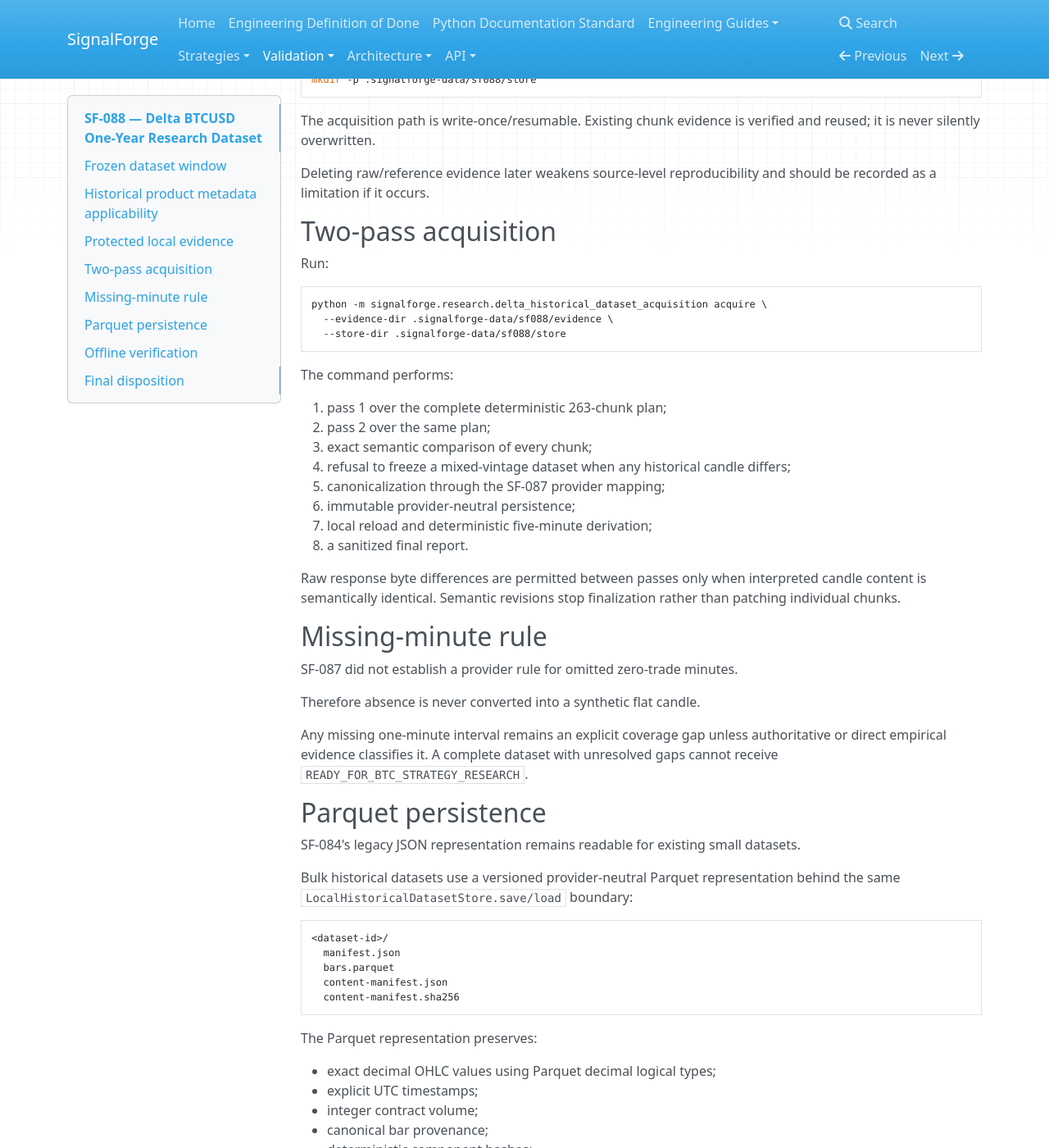
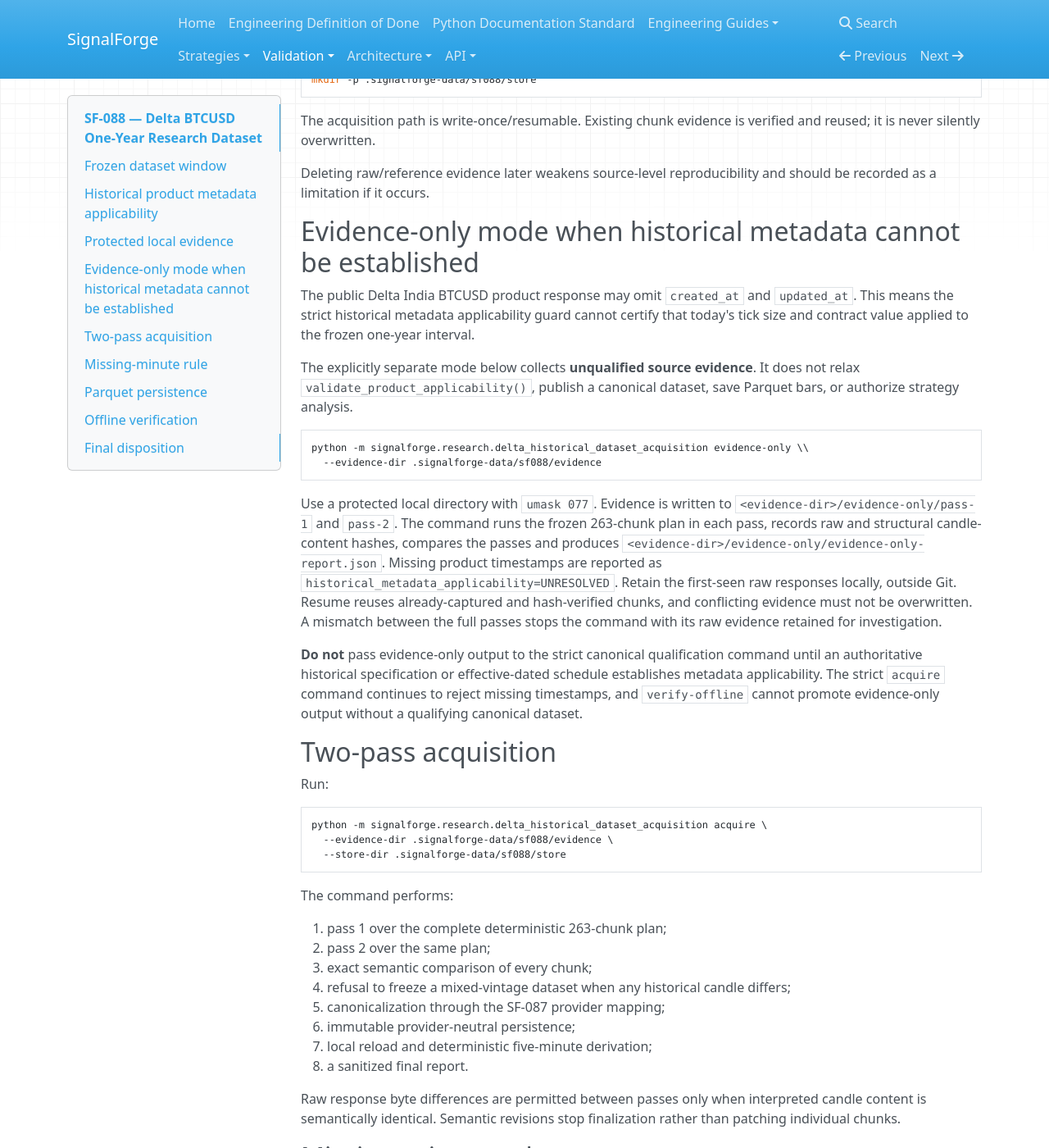
Before and after one commit to harishkamathuk/signalforge, an MkDocs documentation site: the page built from docs/validation/sf-088-delta-btc-one-year-dataset.md, in a window 1280 px wide and 1400 px high, scrolled down 1035 px. Shown: the whole window at 82% size. Built offline with MkDocs 1.6.1, drawn with Linux system fonts in a browser that asks for light colours; nearby versions of some CDN libraries.

Commit message:
SF-088: document evidence-only acquisition and research qualification boundary

````diff
--- a/docs/validation/sf-088-delta-btc-one-year-dataset.md
+++ b/docs/validation/sf-088-delta-btc-one-year-dataset.md
@@ -51,6 +51,40 @@ it is never silently overwritten.
 
 Deleting raw/reference evidence later weakens source-level reproducibility and should be recorded
 as a limitation if it occurs.
+
+## Evidence-only mode when historical metadata cannot be established
+
+The public Delta India BTCUSD product response may omit `created_at` and
+`updated_at`. This means the strict historical metadata applicability
+guard cannot certify that today's tick size and contract value applied to
+the frozen one-year interval.
+
+The explicitly separate mode below collects **unqualified source evidence**.
+It does not relax `validate_product_applicability()`, publish a canonical
+dataset, save Parquet bars, or authorize strategy analysis.
+
+```bash
+python -m signalforge.research.delta_historical_dataset_acquisition evidence-only \\
+  --evidence-dir .signalforge-data/sf088/evidence
+```
+
+Use a protected local directory with `umask 077`. Evidence is written to
+`<evidence-dir>/evidence-only/pass-1` and `pass-2`. The command runs the
+frozen 263-chunk plan in each pass, records raw and structural candle-content
+hashes, compares the passes and produces
+`<evidence-dir>/evidence-only/evidence-only-report.json`.
+Missing product timestamps are reported as
+`historical_metadata_applicability=UNRESOLVED`. Retain the first-seen raw
+responses locally, outside Git. Resume reuses already-captured and
+hash-verified chunks, and conflicting evidence must not be overwritten.
+A mismatch between the full passes stops the command with its raw evidence
+retained for investigation.
+
+**Do not** pass evidence-only output to the strict canonical qualification
+command until an authoritative historical specification or effective-dated
+schedule establishes metadata applicability. The strict `acquire` command
+continues to reject missing timestamps, and `verify-offline` cannot promote
+evidence-only output without a qualifying canonical dataset.
 
 ## Two-pass acquisition
 
````
